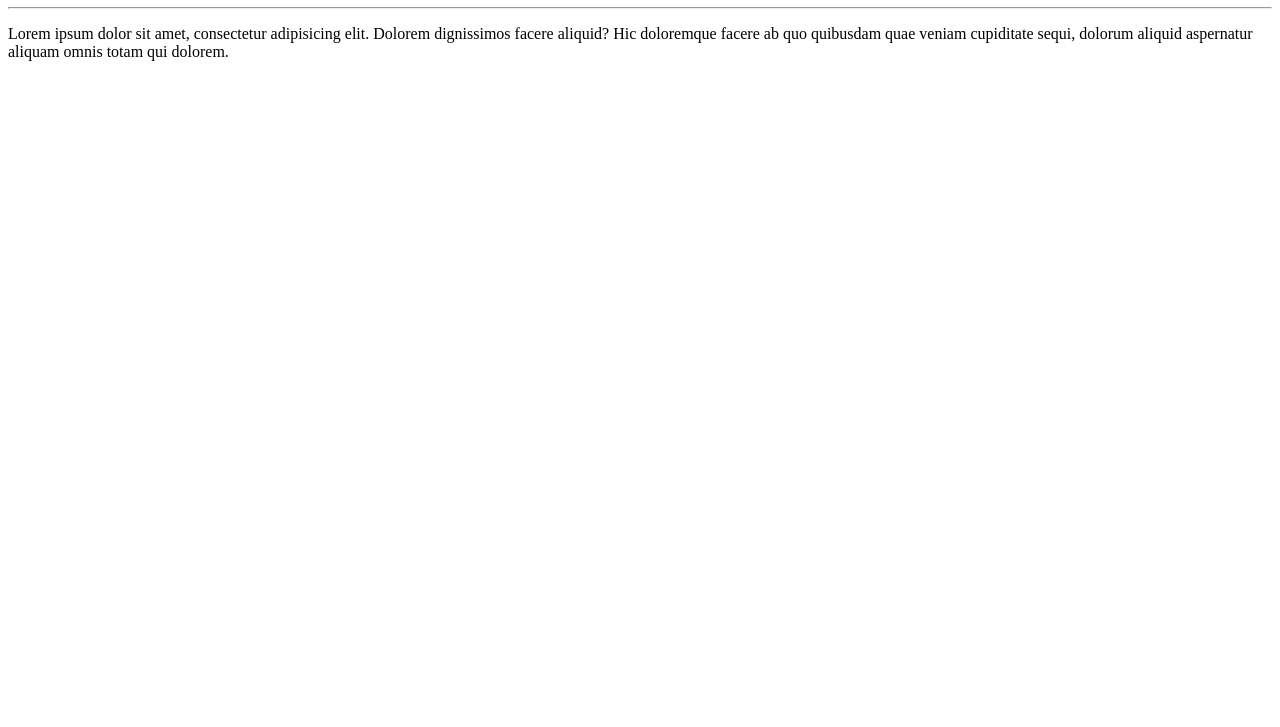
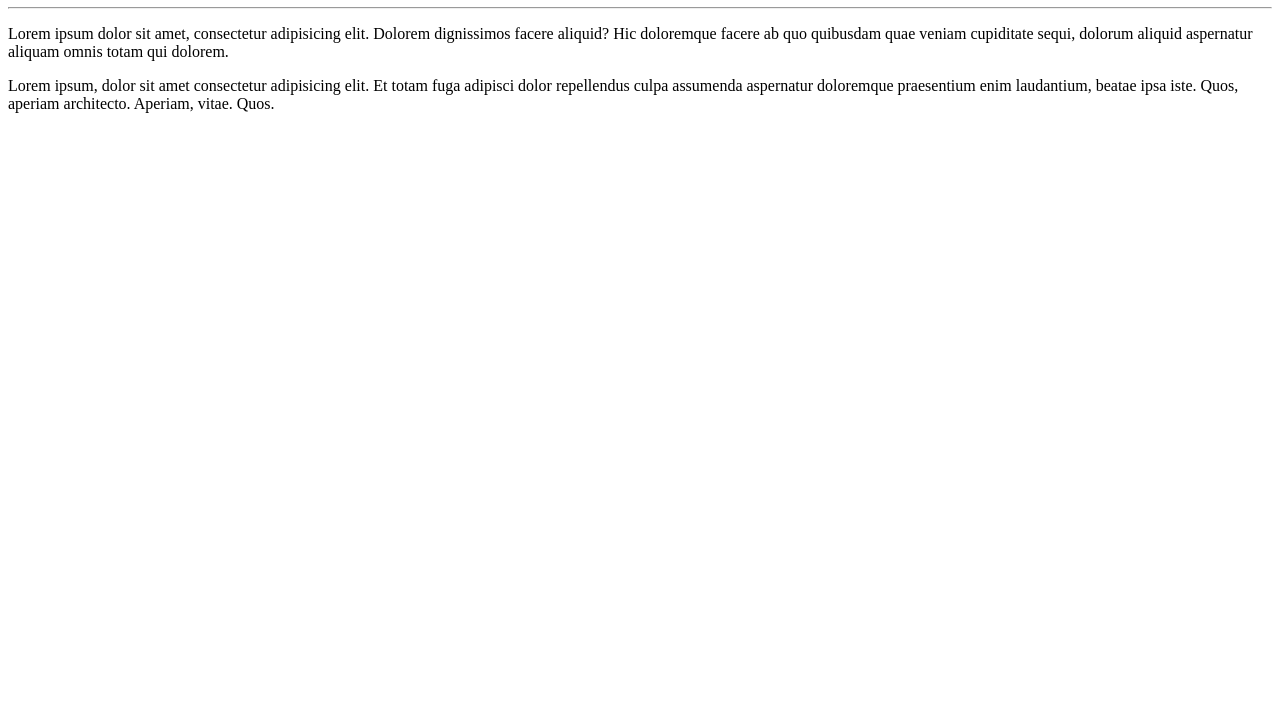
Before and after one commit to gabriel-vasc/Ola-Mundo, a plain HTML site: page site-exemplo/index.html in a window 1280 px wide. Shown: the part 73-800 px from the top of the page. Drawn offline with Linux system fonts and the light colour scheme.

Commit message:
adicionei um parágrafo

```diff
--- a/site-exemplo/index.html
+++ b/site-exemplo/index.html
@@ -10,5 +10,6 @@
     <h1>Olá Mundo!</h1>
     <hr>
     <p>Lorem ipsum dolor sit amet, consectetur adipisicing elit. Dolorem dignissimos facere aliquid? Hic doloremque facere ab quo quibusdam quae veniam cupiditate sequi, dolorum aliquid aspernatur aliquam omnis totam qui dolorem.</p>
+    <p>Lorem ipsum, dolor sit amet consectetur adipisicing elit. Et totam fuga adipisci dolor repellendus culpa assumenda aspernatur doloremque praesentium enim laudantium, beatae ipsa iste. Quos, aperiam architecto. Aperiam, vitae. Quos.</p>
 </body>
 </html>
```
